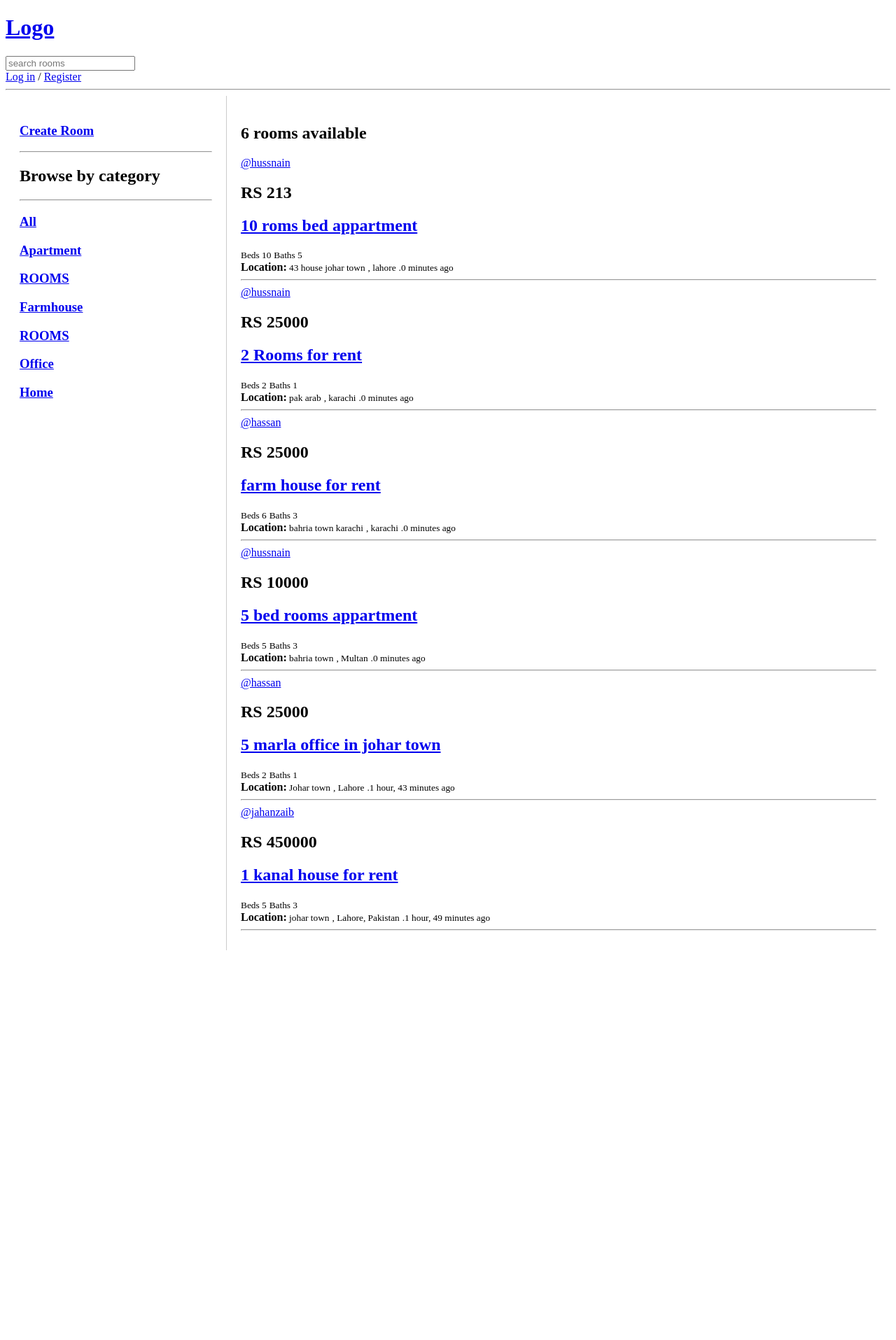
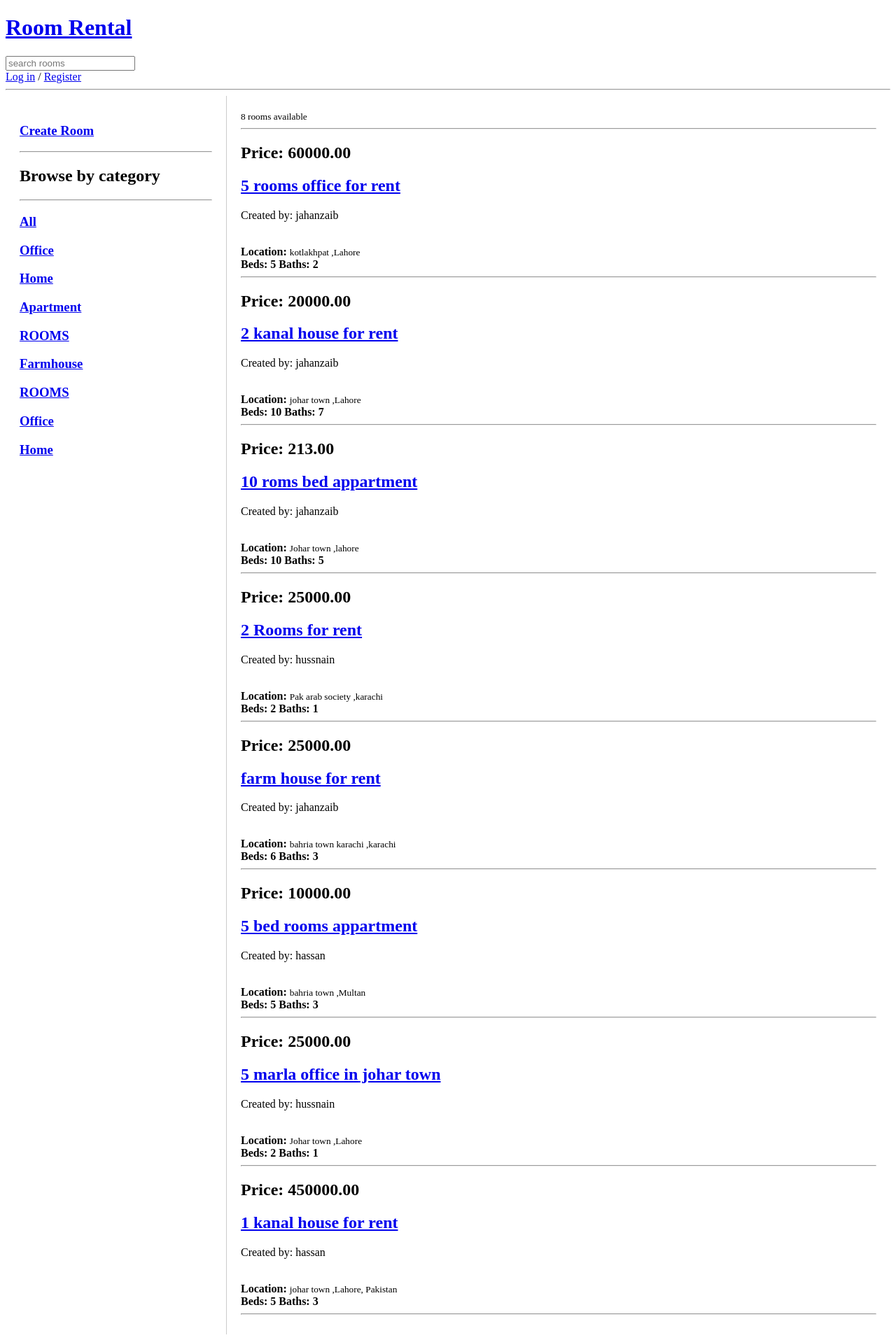
Before and after one commit to jahanzaib-butt/room-rental-website, a Django app: page / in a window 1280 px wide. Shown: the whole page at 70% size. Before the commit the page ends 1358 px from the top, so only its background shows below. Run offline with Django 5.2, Linux system fonts and the light colour scheme; data comes from the database, SQL or seed files in the repository.

Commit message:
only user can create his room only

```diff
--- a/base/models.py
+++ b/base/models.py
@@ -1,7 +1,7 @@
+from django.utils import timezone
 from django.db import models
 from django.contrib.auth.models import User
 
-# Create your models here.
 CATAGORY = (
     ('Home', 'Home'),
     ('Apartment', 'Apartment'),
@@ -11,21 +11,23 @@
 )
 
 class Room(models.Model):
-    title = models.CharField(max_length=255)
+    title = models.CharField(max_length=200)
     description = models.TextField(blank=True, null=True)
     address = models.TextField(blank=True, null=True)
-    price = models.IntegerField()
-    catagory = models.CharField(max_length=255,choices=CATAGORY, null=True)  # Ensure this is not unique
-    beds = models.IntegerField()
-    baths = models.IntegerField()
+    price = models.DecimalField(max_digits=10, decimal_places=2)
+    catagory = models.CharField(max_length=255, choices=CATAGORY, null=True)  # Ensure this is not unique
+    beds = models.IntegerField(null=True)  # Allow null values
+    baths = models.IntegerField(null=True)
     city = models.CharField(max_length=255)
+    area = models.CharField(max_length=255)
     phone = models.PositiveIntegerField()
-    host = models.ForeignKey(User, on_delete=models.CASCADE)
-    created = models.DateTimeField(auto_now_add=True, null=True)
+    owner = models.ForeignKey(User, on_delete=models.CASCADE, null=True)  # Add this line
+    created = models.DateTimeField(auto_now_add=True,null=False)  # No need for a default since auto_now_add handles it
     updated = models.DateTimeField(auto_now=True)
 
     class Meta:
-        ordering = ['-created','-updated']
+        ordering = ['-created', '-updated']
+
     def __str__(self):
         return self.title
 
--- a/base/templates/base/home.html
+++ b/base/templates/base/home.html
@@ -28,17 +28,20 @@
     </div>
 
     <div class="rooms">
-        <h2>{{ room_count }} rooms available</h2>
+        <small>{{ room_count }} rooms available</small><hr>
+
         {% for room in rooms %}
-            <a href="#">@{{ room.host.username }}</a>
-            <h2>RS {{ room.price }}</h2>
-            <a href="{% url 'room' room.id %}"><h2>{{ room.title }}</h2></a>
-            <small>Beds {{ room.beds }}</small> <small>Baths {{ room.baths }}</small><br>
-            <b>Location:</b><small> {{ room.address }}</small>
-            <small>, {{ room.city }}</small>
-            <small>.{{ room.created|timesince }} ago</small>
+            <h2>Price: {{ room.price }}</h2>
+            <h2><a href="{% url 'room' room.id %}">{{ room.title }}</a></h2>
+             <!-- Owner's username -->
+             <p>Created by: {{ room.owner.username }}</p>
+             <br>
+             <b>Location:</b> <small>{{room.area}} ,{{room.city}}</small><br>
+            <b>Beds: {{ room.beds }}</b>
+            <b>Baths: {{ room.baths }}</b>
             <hr>
         {% endfor %}
+
     </div>
 </div>
 {% endblock %}
--- a/base/urls.py
+++ b/base/urls.py
@@ -6,9 +6,7 @@
     path('', views.home, name='home'),
     path('register/', views.register, name='register'),
     path('create_room/', views.create_room, name='create_room'),
-    path('room/<str:pk>/', views.room, name='room'),
+    path('room/<int:pk>/', views.room, name='room'),
     path('login/', auth_views.LoginView.as_view(template_name='base/login.html'), name='login'),
-    path('logout/',views.logout_page, name='logout'),
-
-    # Add more URL patterns as needed
+    path('logout/', views.logout_page, name='logout'),
 ]
--- a/base/views.py
+++ b/base/views.py
@@ -1,37 +1,70 @@
 from django.shortcuts import render, redirect
 from .forms import RoomForm, RegistrationForm
-from .models import *
+from .models import Room, CATAGORY
 from django.db.models import Q
 from django.contrib.auth import logout as auth_logout
+from django.shortcuts import render, redirect
+from django.contrib.auth.decorators import login_required
+from .forms import RoomForm
+from .models import Room, CATAGORY
+from django.db.models import Q
 
-# Create your views here.
+# Home page with room filtering and categories
 def home(request):
-    q = request.GET.get('q') if request.GET.get('q') is not None else ''
+    rooms = Room.objects.select_related('owner').all()
+    q = request.GET.get('q') if request.GET.get('q') else ''
 
     rooms = Room.objects.filter(
         Q(catagory__icontains=q) |
         Q(title__icontains=q) |
-        Q(host__username__icontains=q) |
         Q(description__icontains=q)
     )
 
     room_count = rooms.count()
-    categories = Room.objects.values_list('catagory', flat=True).distinct()  # Get distinct categories
-    context = {'rooms': rooms, 'room_count': room_count, 'categories': categories}
+    categories = Room.objects.values_list('catagory', flat=True).distinct()
+    context = {
+        'rooms':rooms,
+        'rooms': rooms,
+        'room_count': room_count,
+        'categories': categories
+        }
+    print(rooms)
     return render(request, 'base/home.html', context)
 
+# Create room view restricted to authenticated users
+@login_required(login_url='login')  # Ensures only logged-in users can create rooms
 def create_room(request):
     if request.method == 'POST':
-        form = RoomForm(request.POST)
-        if form.is_valid():
-            # Save the room directly without checking for existing categories
-            room = form.save(commit=False)
-            room.host = request.user
-            form.save()
-            return redirect('home')
-    else:
-        form = RoomForm()
-    context = {'form': form}
+        title = request.POST.get('title')
+        description = request.POST.get('description')
+        price = request.POST.get('price')
+        beds = request.POST.get('beds')
+        baths = request.POST.get('baths')
+        category = request.POST.get('category')
+        phone = request.POST.get('phone')
+        city = request.POST.get('city')
+        area = request.POST.get('area')
+        address = request.POST.get('address')
+
+        # Automatically set the logged-in user as the owner (host)
+        room = Room.objects.create(
+            title=title,
+            description=description,
+            price=price,
+            beds=beds,
+            baths=baths,
+            catagory=category,
+            phone=phone,
+            city=city,
+            area=area,
+            address=address,
+            owner=request.user  # Set the logged-in user as the room owner
+        )
+        room.save()
+        return redirect('home')
+
+    context = {'categories': CATAGORY}
+    print(f"Creating room for user: {request.user}")
     return render(request, 'base/create_room.html', context)
 
 def room(request, pk):
--- a/templates/navbar.html
+++ b/templates/navbar.html
@@ -1,4 +1,4 @@
-<a href="{% url 'home' %}"><h1>Logo</h1></a>
+<a href="{% url 'home' %}"><h1>Room Rental</h1></a>
 
 
 <form  method="GET" action="{% url 'home' %}">
```
Also changed, not shown: base/templates/base/create_room.html (+48 -5 lines), base/migrations/0013_remove_room_host.py (added), base/migrations/0014_room_owner_alter_room_price_alter_room_title.py (added), base/migrations/0015_alter_room_beds.py (added), base/migrations/0016_alter_room_baths.py (added), base/migrations/0017_alter_room_baths_alter_room_created.py (added), base/migrations/0018_room_area.py (added), db.sqlite3.
